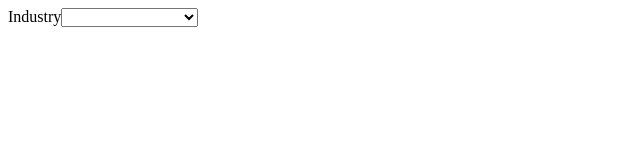
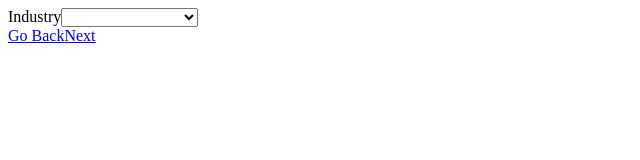
Before and after one commit to joebobmiles/joseph-miles-fe-takehome, a React (Vite) app: page /getquote/industry in a window 1280 px wide. Shown: the top 160 px of the page, without its empty margins (0-640 px from the left). Built offline with nearby package versions, Linux system fonts and the light colour scheme.

Commit message:
refactor: turn routes into data, provide back and next links

```diff
--- a/src/feature/quote-flow/route/index.tsx
+++ b/src/feature/quote-flow/route/index.tsx
@@ -1,25 +1,53 @@
 import React from 'react'
-import { Route, Redirect } from 'react-router-dom'
+import { Route, Redirect, Link } from 'react-router-dom'
 
 import { BusinessInfo } from './BusinessInfo'
 import { Contact } from './Contact'
 import { Industry } from './Industry'
 import { Result } from './Result'
 
+const routes = [
+  {
+    path: '/industry',
+    component: Industry
+  },
+  {
+    path: '/businessinfo',
+    component: BusinessInfo
+  },
+  {
+    path: '/contact',
+    component: Contact
+  },
+  {
+    path: '/result',
+    component: Result
+  }
+]
+
 export const QuoteFlowRoutes = (): JSX.Element => (
   <>
-    <Route path='/industry'>
-      <Industry />
-    </Route>
-    <Route path='/businessinfo'>
-      <BusinessInfo />
-    </Route>
-    <Route path='/contact'>
-      <Contact />
-    </Route>
-    <Route path='/result'>
-      <Result />
-    </Route>
+    {
+      routes.map((route, i, routes) => (
+        <Route key={i} path={route.path}>
+          <route.component />
+          <section>
+            {
+              // eslint-disable-next-line @typescript-eslint/no-non-null-assertion
+              <Link to={(i - 1) > -1 ? routes.at(i - 1)!.path : ''}>
+                Go Back
+              </Link>
+            }
+            {
+              // eslint-disable-next-line @typescript-eslint/no-non-null-assertion
+              <Link to={(i + 1) < routes.length ? routes.at(i + 1)!.path : ''}>
+                Next
+              </Link>
+            }
+          </section>
+        </Route>
+      ))
+    }
     <Route path='*'>
       <Redirect to='/industry' />
     </Route>
```
Also changed, not shown: src/feature/quote-flow/component/QuoteFlowLayout.tsx (added, +9 -0 lines).
